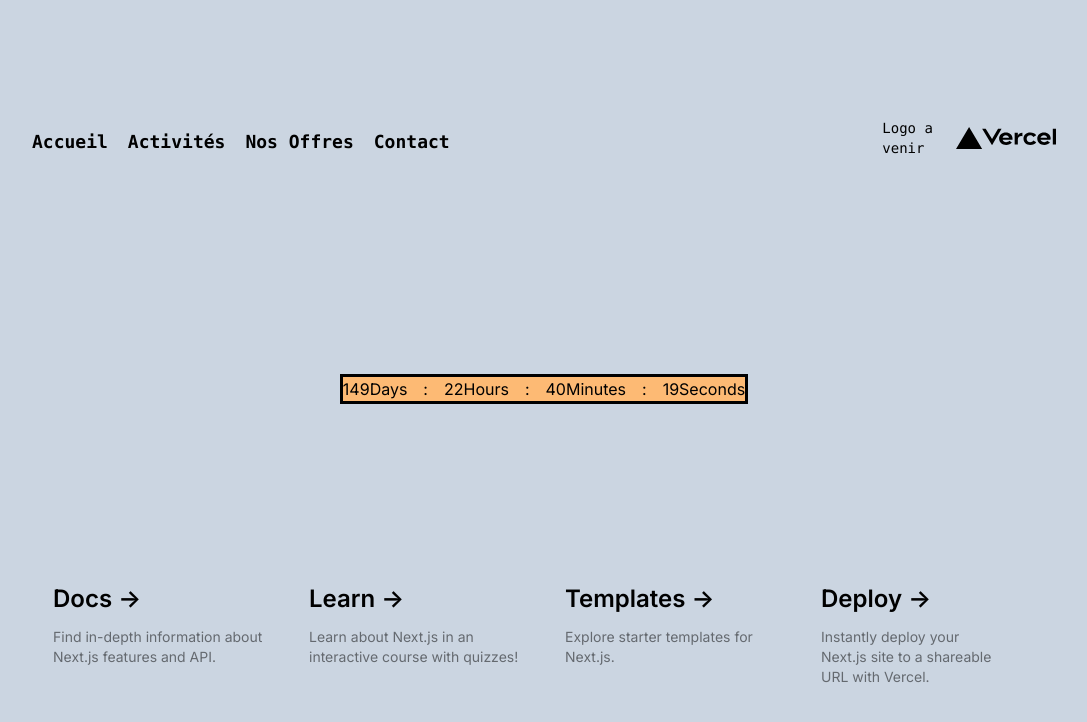
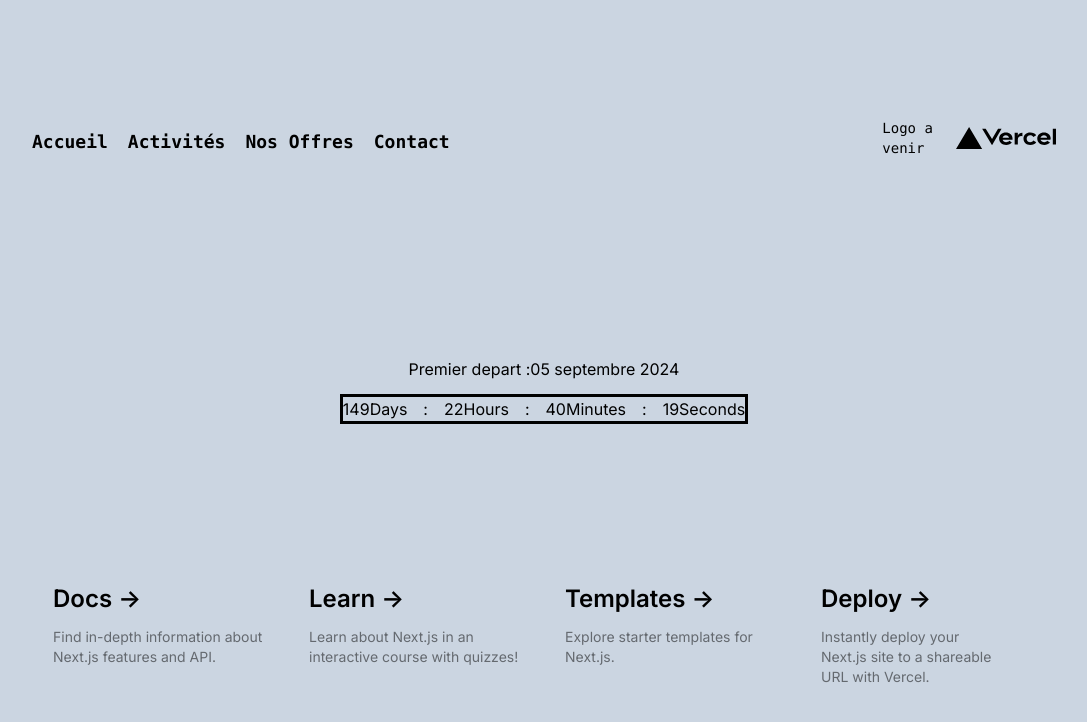
Before and after one commit to cardgis/la-mother-GP, a Next.js app: page / in a window 1280 px wide. Shown: the top 722 px of the page, without its empty margins (96-1183 px from the left). Built offline with nearby package versions, Linux system fonts and the light colour scheme.

Commit message:
update couleur

```diff
--- a/src/app/page.js
+++ b/src/app/page.js
@@ -52,7 +52,7 @@ export default function Home() {
 
       {/* <span className="">Premier départ le 05 septembre 2024</span> */}
 
-      <div className="bg-orange-300 mb-28">
+      <div className="mb-28">
         <Countdown />
       </div>
       {/* <div>
--- a/src/components/countdown.js
+++ b/src/components/countdown.js
@@ -40,6 +40,9 @@ function Countdown() {
   return (
     <div>
       <>
+        <h2 className="flex justify-center mb-4 ">
+          Premier depart : <span>05 septembre 2024</span>
+        </h2>
         <div>
           <div className="flex gap-4 outline">
             <div>
```
